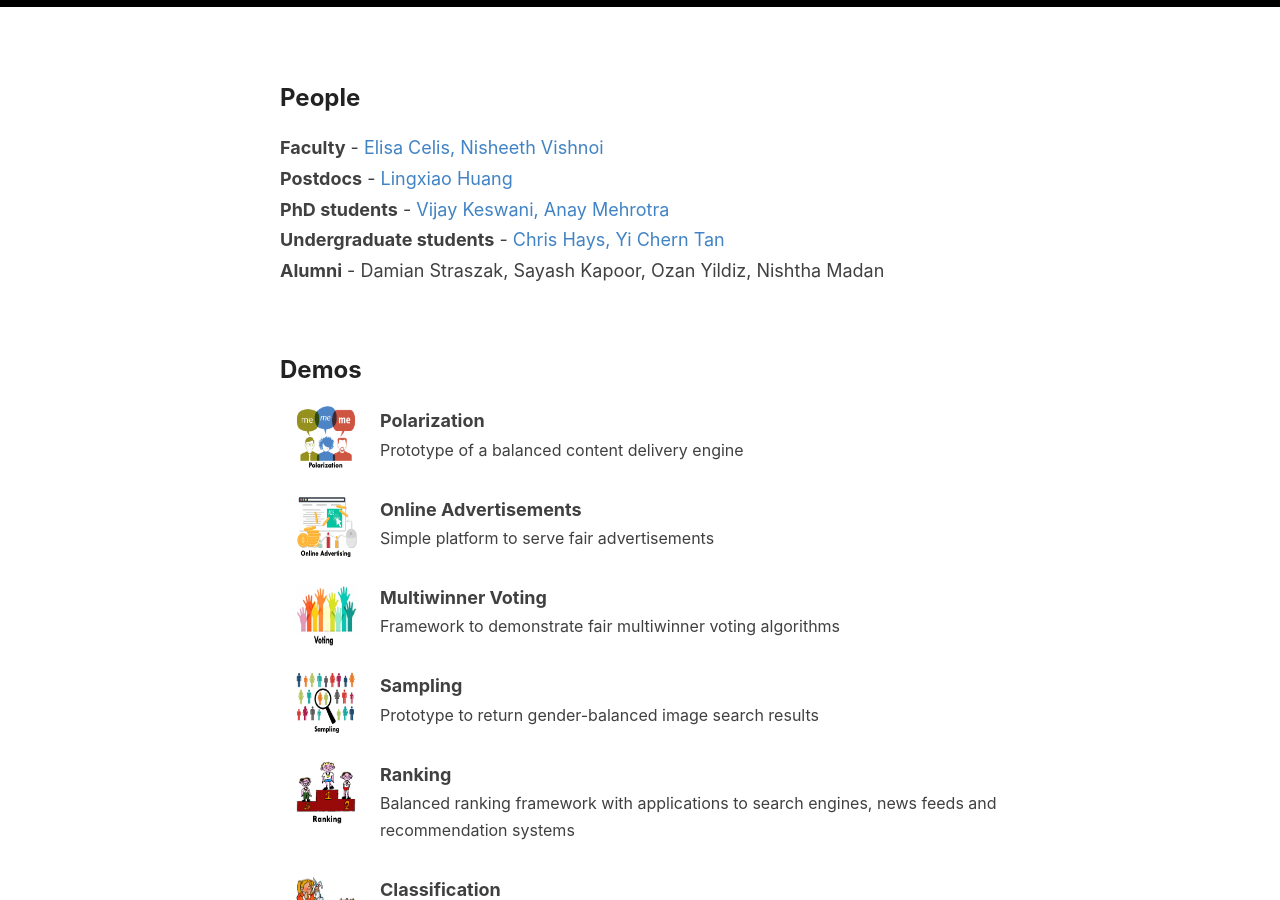
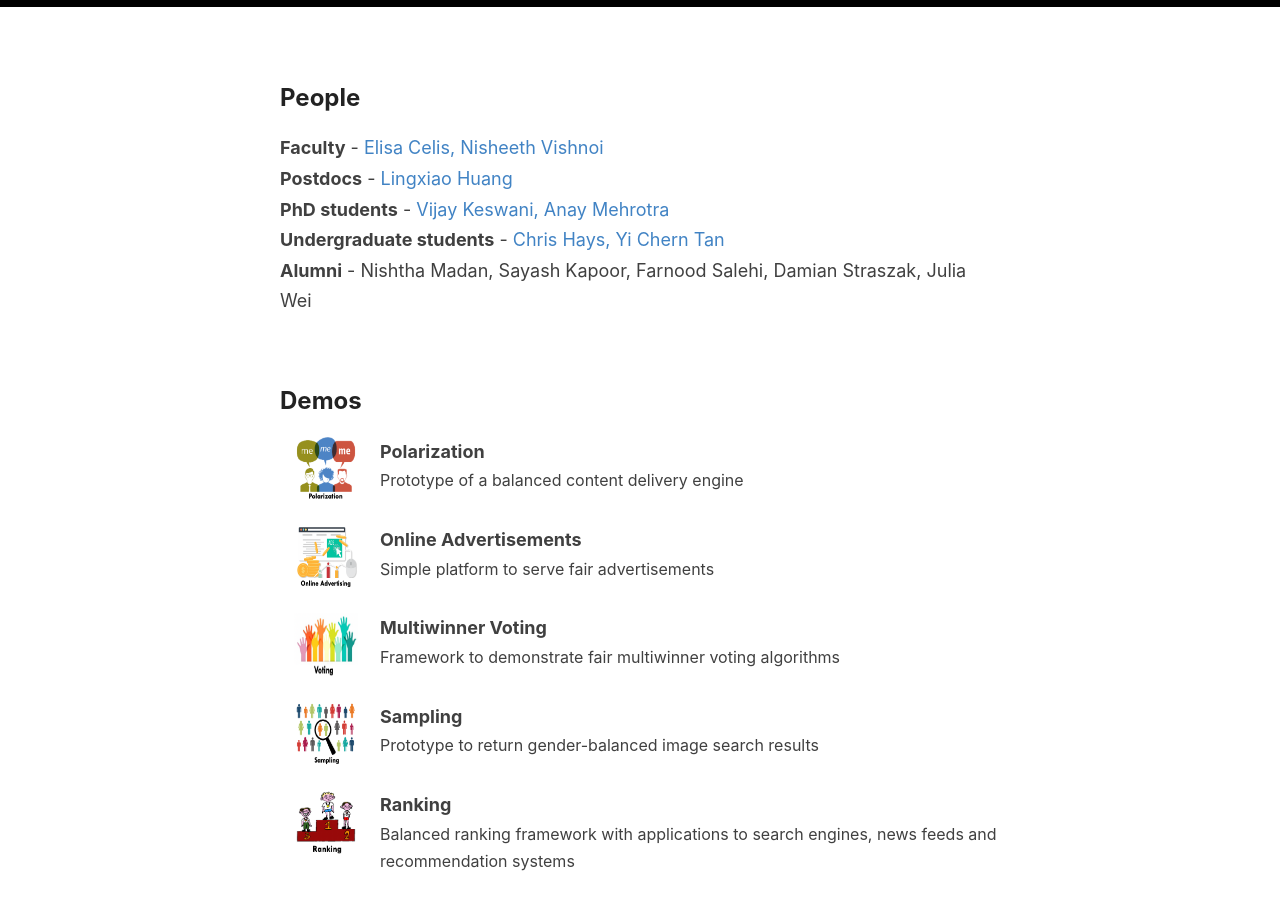
Before and after one commit to controlling-bias/controlling-bias.github.io, a Jekyll site: the page built from index.html, in a window 1280 px wide and 900 px high, scrolled down 306 px. Built offline with Jekyll 4.4.1, drawn with Linux system fonts in a browser that asks for light colours; the list of posts is cut into pages by our own code.

Commit message:
Update _config.yml

```diff
--- a/_config.yml
+++ b/_config.yml
@@ -37,7 +37,7 @@ undergrad:
   - name: Yi Chern Tan
     website: \#
 
-alumni: Damian Straszak, Sayash Kapoor, Ozan Yildiz, Nishtha Madan
+alumni: Nishtha Madan, Sayash Kapoor, Farnood Salehi, Damian Straszak, Julia Wei
 
 
 
```
